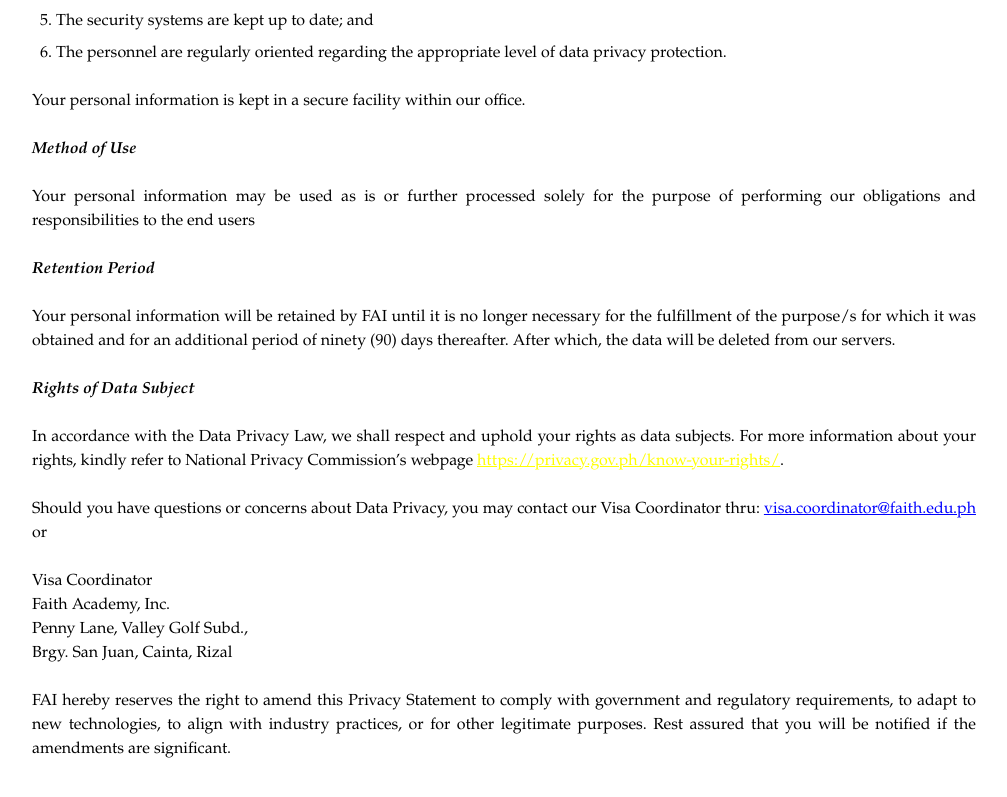
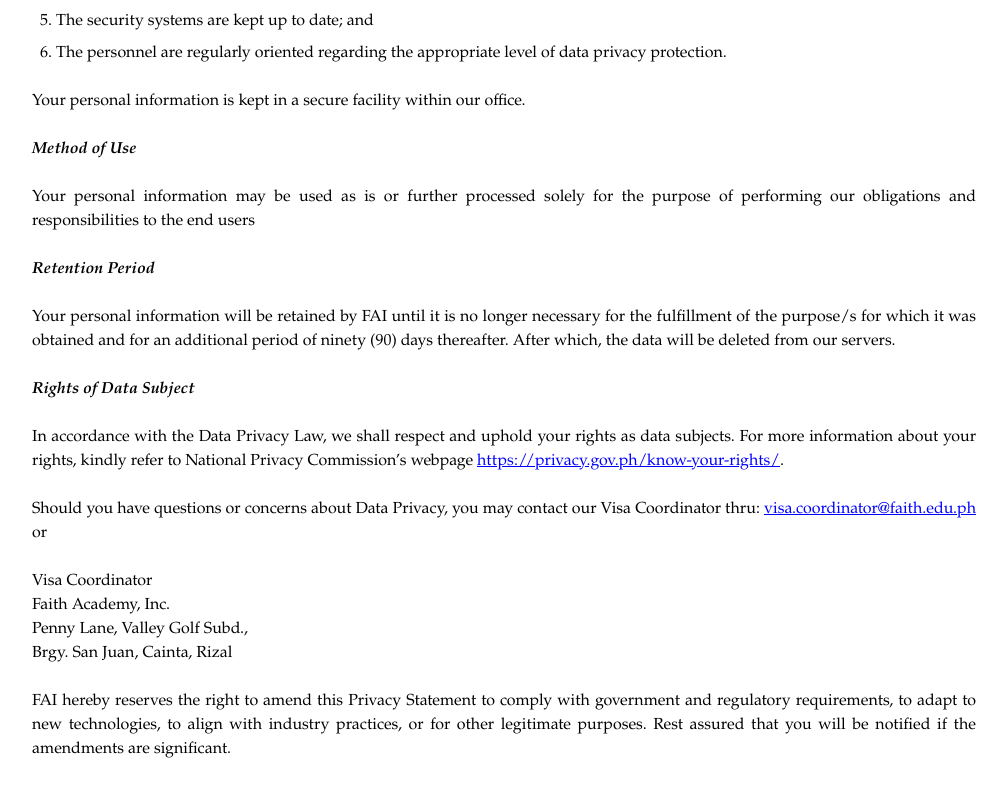
Before and after one commit to markaerolxps/faith-py-nuxt, a Nuxt app: page /privacy-policy in a window 1280 px wide. Shown: the part 1871-2668 px from the top of the page, without its empty margins (136-1143 px from the left). Built offline with nearby package versions, Linux system fonts and the light colour scheme.

Commit message:
Changed back link color to blue

```diff
--- a/pages/privacy-policy.vue
+++ b/pages/privacy-policy.vue
@@ -251,7 +251,7 @@
                   href="https://privacy.gov.ph/know-your-rights/"
                   target="_blank"
                   rel="noopener noreferrer"
-                  style="color: yellow"
+                  style="color: blue"
                   >https://privacy.gov.ph/know-your-rights/</a
                 ></u
               >.
```
